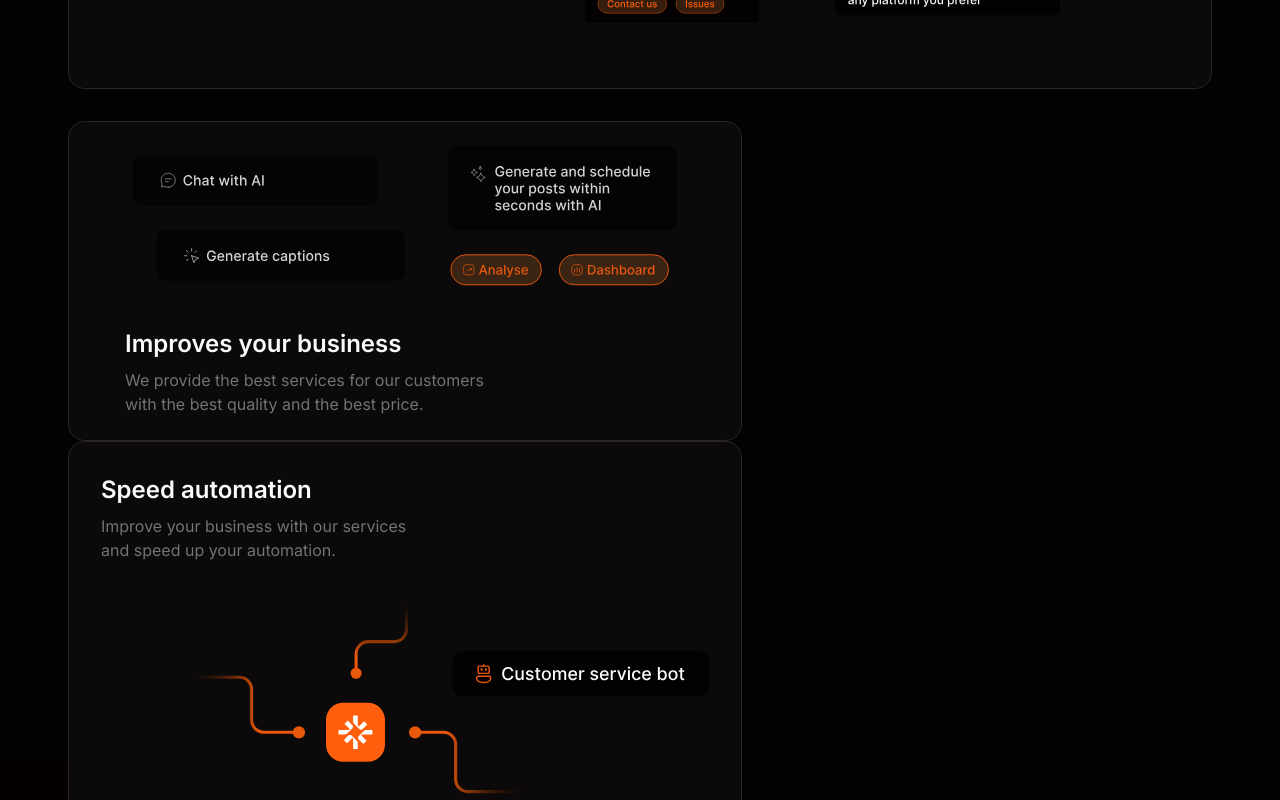
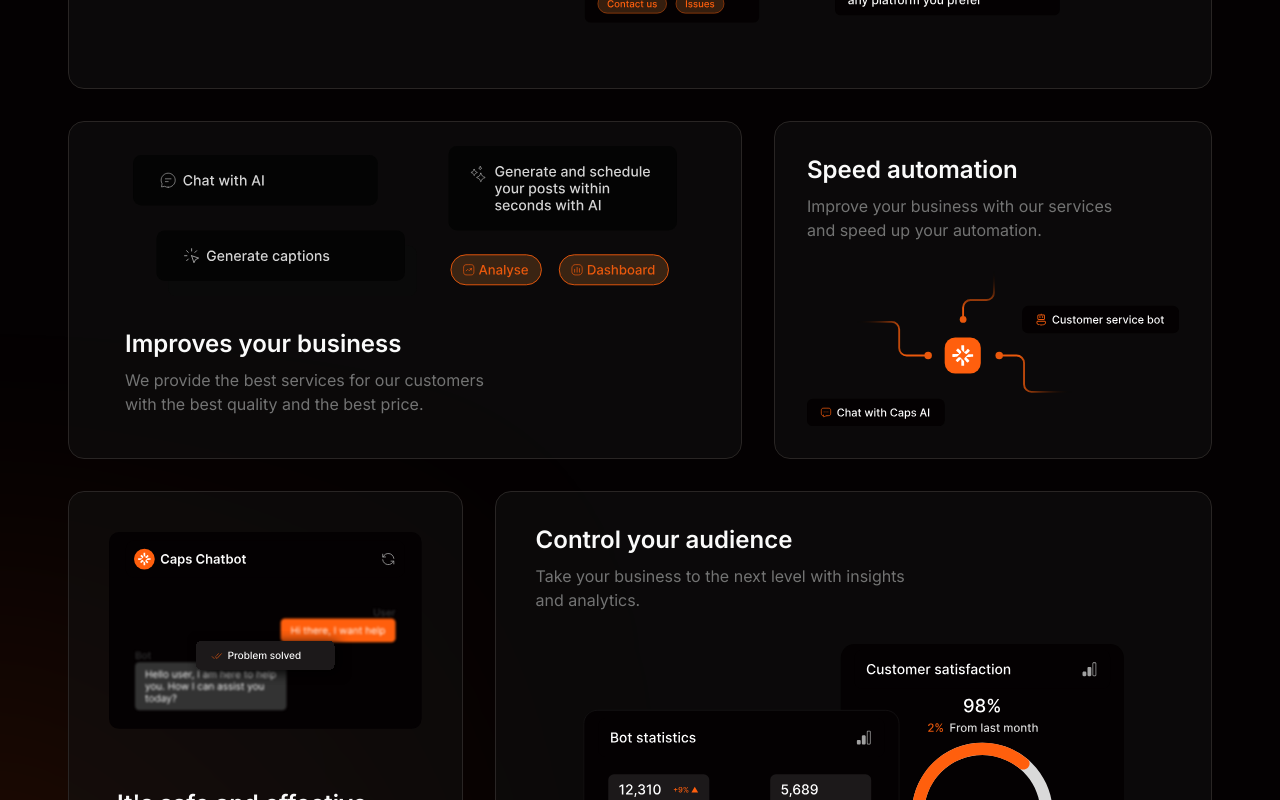
Before and after one commit to dexbotsdev/caps-ai, a Next.js app: page / in a window 1280 px wide. Shown: the part 2260-3060 px from the top of the page. Built offline with nearby package versions, Linux system fonts and the light colour scheme.

Commit message:
🛠️ Fixed imports

```diff
--- a/src/components/contents/services.tsx
+++ b/src/components/contents/services.tsx
@@ -22,8 +22,8 @@ const Services = () => {
                     </div>
                 </AnimationContainer>
 
-                <div className="grid grid-cols-1 lg:grid-cols-[1fr_.65fr] w-full gap-8 mt-8">
-                    <AnimationContainer delay={0.1}>
+                <AnimationContainer delay={0.1}>
+                    <div className="grid grid-cols-1 lg:grid-cols-[1fr_.65fr] w-full gap-8 mt-8">
                         <div className="flex flex-col items-start w-full px-6 py-6 border border-border bg-[#121212]/50 rounded-2xl lg:px-8 lg:py-6">
                             <Icons.service2 className="w-full h-auto px-8" />
                             <div className="flex flex-col items-start lg:pl-6">
@@ -46,8 +46,8 @@ const Services = () => {
                                 <Icons.service3 className="w-full h-auto mt-6" />
                             </div>
                         </div>
-                    </AnimationContainer>
-                </div>
+                    </div>
+                </AnimationContainer>
 
                 <AnimationContainer delay={0.2}>
                     <div className="grid grid-cols-1 lg:grid-cols-[0.55fr_1fr] w-full gap-8 mt-8">
```
